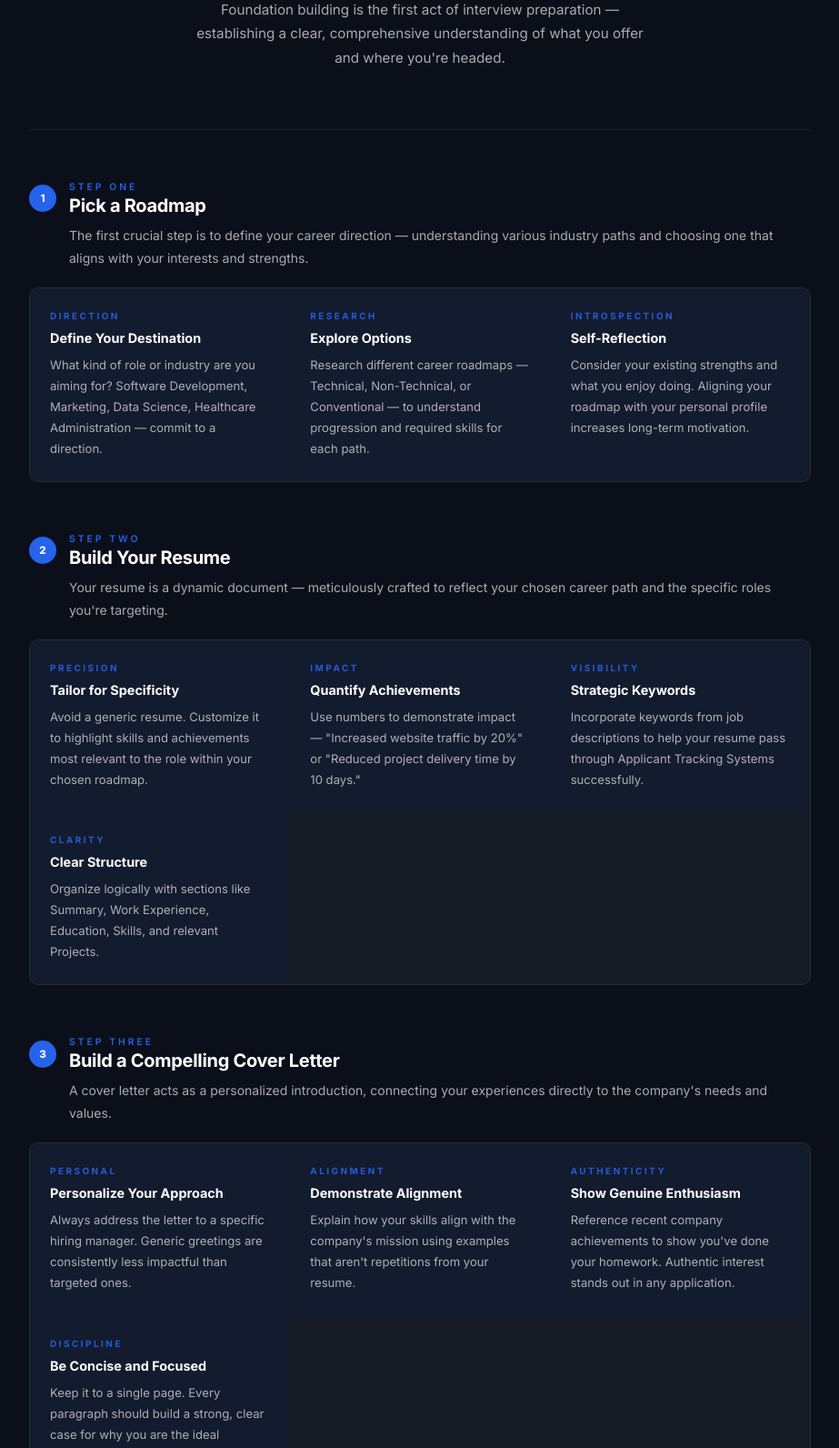
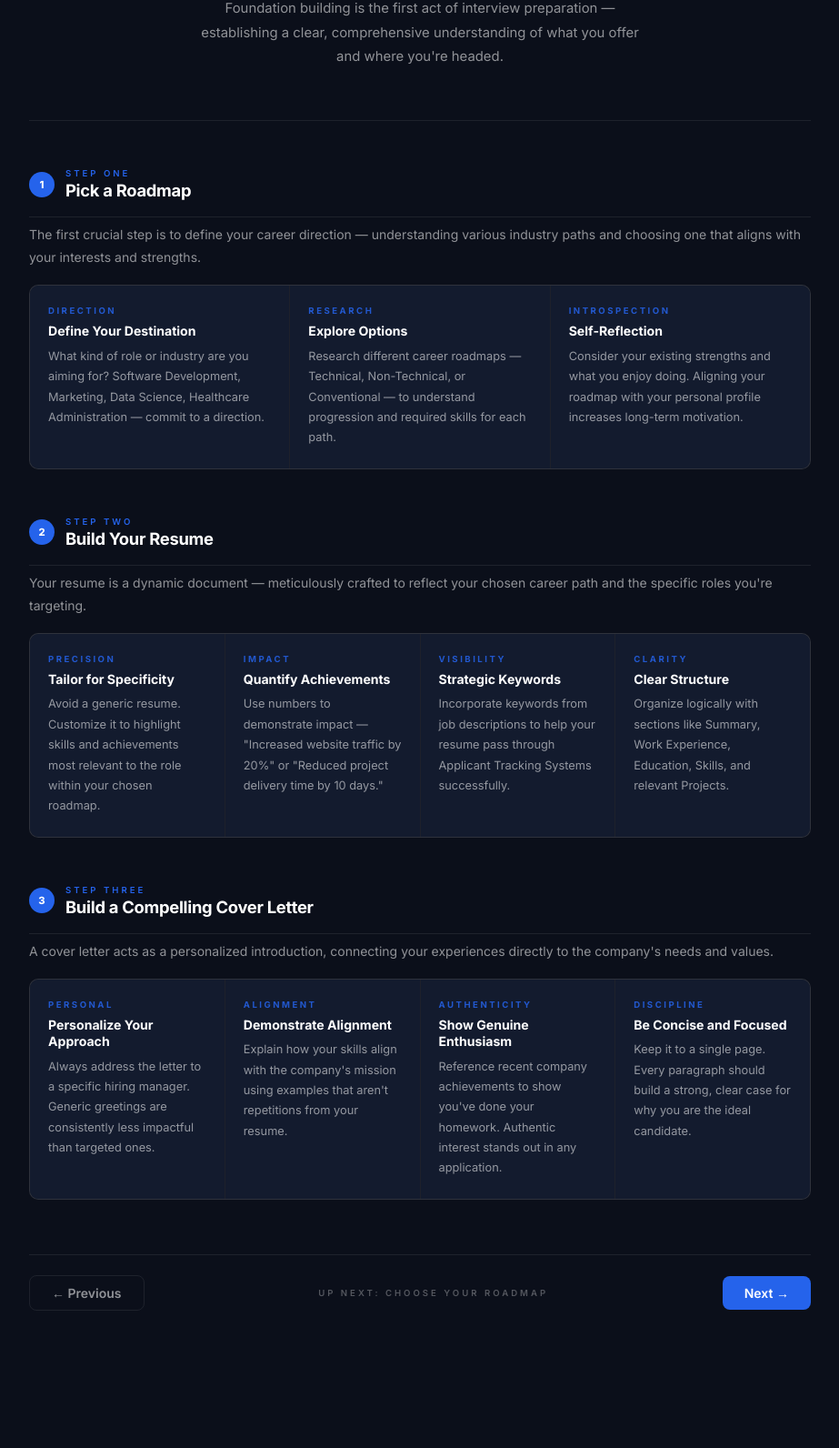
Before and after one commit to yamireddy04/PrepSphere, a plain HTML site: page Frontend/Phase1/Phase1.html in a window 1280 px wide. Shown: the part 171-1763 px from the top of the page at 91% size, without its empty margins (178-1101 px from the left). After the commit the page ends 1692 px from the top, so only its background shows below. Drawn offline with Linux system fonts and the light colour scheme.

Commit message:
UI update

```diff
--- a/Frontend/Phase1/Phase1.html
+++ b/Frontend/Phase1/Phase1.html
@@ -12,204 +12,57 @@
 --surface:#131b2e;
 --surface-hover:#16213a;
 --border:rgba(255,255,255,0.08);
---border-subtle:rgba(255,255,255,0.05);
 --accent:#2563eb;
---accent-dim:rgba(37,99,235,0.15);
---accent-border:rgba(37,99,235,0.3);
 --text-high:#ffffff;
---text-mid:rgba(255,255,255,0.65);
---text-low:rgba(255,255,255,0.38);
---label:#2563eb;
+--text-mid:rgba(255,255,255,0.55);
+--text-low:rgba(255,255,255,0.3);
 }
-body{
-font-family:'Inter',sans-serif;
-background:var(--bg);
-color:var(--text-high);
-min-height:100vh;
-padding:72px 24px 80px;
-display:flex;
-justify-content:center;
-}
+body{font-family:'Inter',sans-serif;background:var(--bg);color:var(--text-high);min-height:100vh;padding:72px 24px 80px;display:flex;justify-content:center}
 .wrap{max-width:860px;width:100%}
-
-.page-header{
-text-align:center;
-margin-bottom:64px;
-}
-.phase-eyebrow{
-font-size:0.7rem;
-font-weight:600;
-letter-spacing:3px;
-text-transform:uppercase;
-color:var(--text-low);
-margin-bottom:16px;
-}
-.page-title{
-font-size:clamp(2rem,5vw,3rem);
-font-weight:800;
-color:var(--text-high);
-letter-spacing:-1px;
-line-height:1.1;
-margin-bottom:14px;
-}
-.page-sub{
-font-size:0.95rem;
-color:var(--text-mid);
-line-height:1.75;
-max-width:520px;
-margin:0 auto;
-font-weight:400;
-}
-
-.divider{
-height:1px;
-background:var(--border);
-margin-bottom:56px;
-}
-
-.section{
-margin-bottom:56px;
-}
-.section-head{
-display:flex;
-align-items:center;
-gap:14px;
-margin-bottom:8px;
-}
-.step-circle{
-width:30px;height:30px;border-radius:50%;
-background:var(--accent);
-color:#fff;
-font-size:0.72rem;font-weight:800;
-display:flex;align-items:center;justify-content:center;
-flex-shrink:0;
-}
-.step-meta{}
-.step-eyebrow{
-font-size:0.65rem;
-font-weight:600;
-letter-spacing:3px;
-text-transform:uppercase;
-color:var(--label);
-margin-bottom:2px;
-}
-.step-title{
-font-size:1.25rem;
-font-weight:700;
-color:var(--text-high);
-letter-spacing:-0.3px;
-}
-.section-intro{
-font-size:0.875rem;
-color:var(--text-mid);
-line-height:1.8;
-margin-bottom:20px;
-padding-left:44px;
-}
-
-.cards{
-display:grid;
-grid-template-columns:repeat(auto-fit,minmax(220px,1fr));
-gap:1px;
-background:var(--border-subtle);
-border:1px solid var(--border);
-border-radius:10px;
-overflow:hidden;
-}
-.card{
-background:var(--surface);
-padding:24px 22px;
-transition:background 0.2s;
-}
+.page-header{text-align:center;margin-bottom:56px}
+.phase-eyebrow{font-size:0.68rem;font-weight:600;letter-spacing:3px;text-transform:uppercase;color:var(--text-low);margin-bottom:14px}
+.page-title{font-size:clamp(1.9rem,5vw,3rem);font-weight:800;color:var(--text-high);letter-spacing:-1px;line-height:1.1;margin-bottom:14px}
+.page-sub{font-size:0.93rem;color:var(--text-mid);line-height:1.8;max-width:500px;margin:0 auto;font-weight:400}
+.divider{height:1px;background:var(--border);margin-bottom:52px}
+.section{margin-bottom:52px}
+.section-head{display:flex;align-items:center;gap:12px;margin-bottom:6px;padding-bottom:18px;border-bottom:1px solid var(--border)}
+.step-circle{width:28px;height:28px;border-radius:50%;background:var(--accent);color:#fff;font-size:0.7rem;font-weight:800;display:flex;align-items:center;justify-content:center;flex-shrink:0}
+.step-eyebrow{font-size:0.6rem;font-weight:600;letter-spacing:3px;text-transform:uppercase;color:var(--accent);margin-bottom:2px}
+.step-title{font-size:1.15rem;font-weight:700;color:var(--text-high);letter-spacing:-0.3px}
+.section-intro{font-size:0.875rem;color:var(--text-mid);line-height:1.8;margin-bottom:18px}
+.cards{display:grid;grid-template-columns:repeat(auto-fit,minmax(200px,1fr));gap:1px;background:var(--border);border:1px solid var(--border);border-radius:10px;overflow:hidden}
+.card{background:var(--surface);padding:22px 20px;transition:background 0.2s}
 .card:hover{background:var(--surface-hover)}
-.card-tag{
-font-size:0.62rem;
-font-weight:700;
-letter-spacing:2.5px;
-text-transform:uppercase;
-color:var(--label);
-margin-bottom:10px;
-opacity:0.9;
-}
-.card strong{
-display:block;
-font-size:0.9rem;
-font-weight:700;
-color:var(--text-high);
-margin-bottom:8px;
-line-height:1.3;
-}
-.card p{
-font-size:0.82rem;
-color:var(--text-mid);
-line-height:1.75;
-font-weight:400;
-}
-
-.nav{
-display:flex;
-justify-content:space-between;
-align-items:center;
-margin-top:64px;
-padding-top:24px;
-border-top:1px solid var(--border);
-}
-.nav-hint{
-font-size:0.62rem;
-font-weight:600;
-letter-spacing:3px;
-text-transform:uppercase;
-color:var(--text-low);
-}
-.nav-btn{
-font-family:'Inter',sans-serif;
-font-size:0.875rem;
-font-weight:600;
-text-decoration:none;
-padding:11px 26px;
-border-radius:8px;
-display:inline-flex;
-align-items:center;
-gap:8px;
-transition:all 0.2s;
-}
-.nav-btn.prev{
-background:transparent;
-border:1px solid var(--border);
-color:var(--text-mid);
-}
+.card-tag{font-size:0.6rem;font-weight:700;letter-spacing:2.5px;text-transform:uppercase;color:var(--accent);margin-bottom:8px;opacity:0.85}
+.card strong{display:block;font-size:0.88rem;font-weight:700;color:var(--text-high);margin-bottom:7px;line-height:1.3}
+.card p{font-size:0.8rem;color:var(--text-mid);line-height:1.75;font-weight:400}
+.nav{display:flex;justify-content:space-between;align-items:center;margin-top:60px;padding-top:22px;border-top:1px solid var(--border)}
+.nav-hint{font-size:0.6rem;font-weight:600;letter-spacing:3px;text-transform:uppercase;color:var(--text-low)}
+.nav-btn{font-family:'Inter',sans-serif;font-size:0.875rem;font-weight:600;text-decoration:none;padding:10px 24px;border-radius:8px;display:inline-flex;align-items:center;gap:8px;transition:all 0.2s}
+.nav-btn.prev{background:transparent;border:1px solid var(--border);color:var(--text-mid)}
 .nav-btn.prev:hover{border-color:rgba(255,255,255,0.2);color:var(--text-high)}
-.nav-btn.next{
-background:var(--accent);
-border:none;
-color:#fff;
-}
+.nav-btn.next{background:var(--accent);border:none;color:#fff}
 .nav-btn.next:hover{opacity:0.88;transform:translateY(-1px)}
-
-@media(max-width:680px){
-body{padding:48px 20px 64px}
-.section-intro{padding-left:0}
+@media(max-width:600px){
+body{padding:44px 18px 60px}
 .cards{grid-template-columns:1fr}
 .nav-hint{display:none}
-.page-title{font-size:1.8rem}
+.page-title{font-size:1.7rem}
 }
 </style>
 </head>
 <body>
 <div class="wrap">
-
     <div class="page-header">
         <div class="phase-eyebrow">Phase 01</div>
         <h1 class="page-title">Foundation Building</h1>
         <p class="page-sub">Foundation building is the first act of interview preparation — establishing a clear, comprehensive understanding of what you offer and where you're headed.</p>
     </div>
-
     <div class="divider"></div>
-
     <div class="section">
         <div class="section-head">
             <div class="step-circle">1</div>
-            <div class="step-meta">
+            <div>
                 <div class="step-eyebrow">Step One</div>
                 <div class="step-title">Pick a Roadmap</div>
             </div>
@@ -233,11 +86,10 @@ body{padding:48px 20px 64px}
             </div>
         </div>
     </div>
-
     <div class="section">
         <div class="section-head">
             <div class="step-circle">2</div>
-            <div class="step-meta">
+            <div>
                 <div class="step-eyebrow">Step Two</div>
                 <div class="step-title">Build Your Resume</div>
             </div>
@@ -266,11 +118,10 @@ body{padding:48px 20px 64px}
             </div>
         </div>
     </div>
-
     <div class="section">
         <div class="section-head">
             <div class="step-circle">3</div>
-            <div class="step-meta">
+            <div>
                 <div class="step-eyebrow">Step Three</div>
                 <div class="step-title">Build a Compelling Cover Letter</div>
             </div>
@@ -299,28 +150,20 @@ body{padding:48px 20px 64px}
             </div>
         </div>
     </div>
-
     <nav class="nav">
         <a href="../exp/exp.html" class="nav-btn prev">← Previous</a>
         <span class="nav-hint">Up Next: Choose Your Roadmap</span>
         <a href="../roadmap/conventional.html" class="nav-btn next">Next →</a>
     </nav>
-
 </div>
 <script>
     const observer = new IntersectionObserver((entries) => {
         entries.forEach(entry => {
-            if (entry.isIntersecting) {
-                entry.target.style.opacity = "1";
-                entry.target.style.transform = "translateY(0)";
-            }
-        });
-    }, { threshold: 0.08 });
-
-    document.querySelectorAll('.section').forEach((el, i) => {
-        el.style.opacity = "0";
-        el.style.transform = "translateY(20px)";
-        el.style.transition = `opacity 0.6s ease ${i * 0.1}s, transform 0.6s ease ${i * 0.1}s`;
+            if(entry.isIntersecting){entry.target.style.opacity="1";entry.target.style.transform="translateY(0)"}
+        },{threshold:0.08});
+    document.querySelectorAll('.section').forEach((el,i)=>{
+        el.style.opacity="0";el.style.transform="translateY(20px)";
+        el.style.transition=`opacity 0.6s ease ${i*0.1}s,transform 0.6s ease ${i*0.1}s`;
         observer.observe(el);
     });
 </script>
```
Also changed, not shown: Frontend/phase2/phase2.html (+101 -85 lines).
